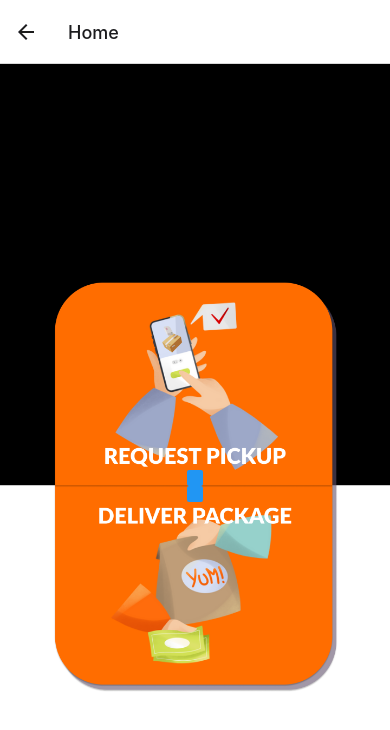
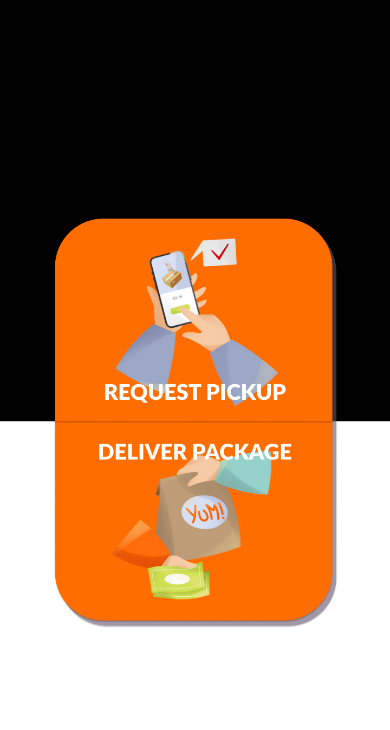
Before and after one commit to shrav-prakash/HackBattle2023-BKs-Frontend, a React Native app: screen /Home in a window 390 px wide. Shown: the top 730 px of the page. Built offline with nearby package versions, Linux system fonts and the light colour scheme.

Commit message:
fix: UI and bug fixes

```diff
--- a/App.js
+++ b/App.js
@@ -17,7 +17,9 @@ export default function App() {
   console.log(token)
   return (
     <NavigationContainer>
-      <Stack.Navigator initialRouteName={token ? "Home" : "Login"}>
+      <Stack.Navigator initialRouteName={token ? "Home" : "Login"} screenOptions={{
+        headerShown: false
+      }}>
         <Stack.Screen name="Login" component={LoginForm} />
         <Stack.Screen name="Home" component={LandingPage} />
         <Stack.Screen name="Signup" component={SignupForm} />
--- a/components/BgImages.js
+++ b/components/BgImages.js
@@ -11,4 +11,8 @@ export const BgImgs = {
     imgName: "signup",
     uri: require("../assets/signup-bg.png"),
   },
+  pickup: {
+    imgName: "pickup",
+    uri: require('../assets/pickup.png'),
+  },
 };
--- a/components/BgImg.js
+++ b/components/BgImg.js
@@ -9,7 +9,7 @@ const screenHeight = Dimensions.get('window').height;
 const screenWidth = Dimensions.get('window').width;
 
 
-const BgImg = ({children, img}) => {
+const BgImg = ({ children, img }) => {
     return (
         <View>
             <ImageBackground
@@ -30,11 +30,5 @@ const styles = StyleSheet.create({
         width: screenWidth,
         justifyContent: 'center',
         alignItems: 'center',
-    },
-    input: {
-        height: 40,
-        margin: 12,
-        borderWidth: 2,
-        padding: 10,
-    },
+    }
 });
--- a/components/LandingPage.js
+++ b/components/LandingPage.js
@@ -1,11 +1,11 @@
-import { Button, Pressable, Text, View } from "react-native";
+import { Button, Dimensions, Pressable, Text, View } from "react-native";
 import BgImg from "./BgImg";
 
 export default function LandingPage({ navigation }) {
-  return (
-    <BgImg img="landing">
-      <Button onPress={() => navigation.navigate("Login")} style={{flex:1}} title=""></Button>
-      <Button onPress={() => console.log("hello")} style={{flex:1}} title=""></Button>
-    </BgImg>
-  );
+    return (
+        <BgImg img="landing">
+            <Pressable style={{ flex: 1 }} onPress={() => navigation.navigate('Pickup')}><View style={{ width: Dimensions.get('window').width }} /></Pressable>
+            <Pressable style={{ flex: 1 }} onPress={() => console.log('Button 2')}><View style={{ width: Dimensions.get('window').width }} /></Pressable>
+        </BgImg>
+    );
 }
--- a/components/PickupRequest.js
+++ b/components/PickupRequest.js
@@ -2,6 +2,7 @@ import { Text, TextInput, Pressable, View, StyleSheet } from "react-native"
 import SelectDropdown from "react-native-select-dropdown"
 import { useState } from "react"
 import FontAwesome from 'react-native-vector-icons/FontAwesome';
+import BgImg from "./BgImg";
 
 export default function PickupRequest() {
     const [merchant, setMerchant] = useState('')
@@ -18,7 +19,7 @@ export default function PickupRequest() {
     )
 
     return (
-        <View style={styles.bg}>
+        <BgImg style={styles.bg} img="pickup">
             <Text style={styles.heading}>PACKAGE DETAILS</Text>
             <View style={styles.ipWrapper}>
                 <Text style={styles.label}>DELIVERY MERCHANT</Text>
@@ -43,7 +44,7 @@ export default function PickupRequest() {
             <Pressable style={styles.postBtn}>
                 <Text style={{ textAlign: "center", color: "white", fontWeight: "bold" }}>POST REQUEST</Text>
             </Pressable>
-        </View>
+        </BgImg>
     )
 }
 
@@ -87,7 +88,7 @@ const styles = StyleSheet.create({
         borderWidth: 1,
         padding: 4,
         marginTop: 3,
-        width: "100%"
+        width: 325
     },
     ipWrapper: {
         paddingBottom: 10
```
Also changed, not shown: assets/pickup.png (added).
